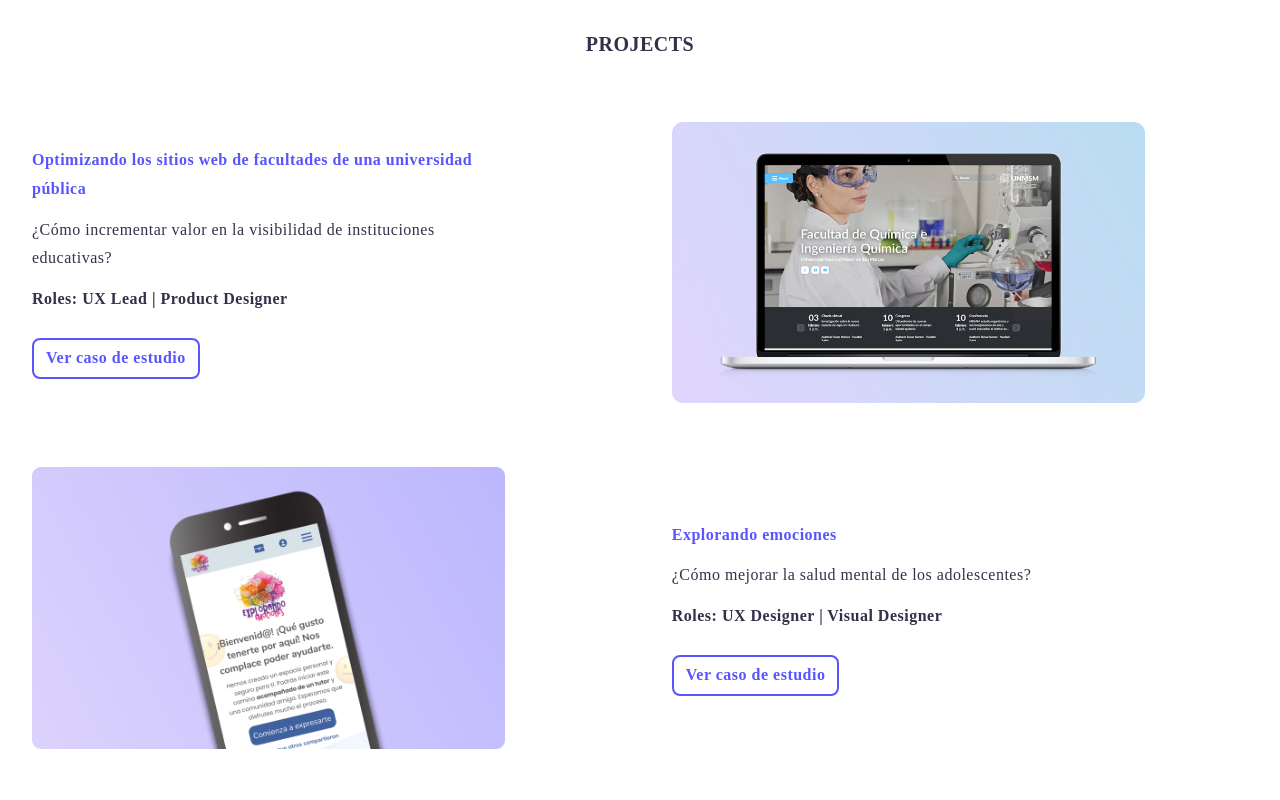
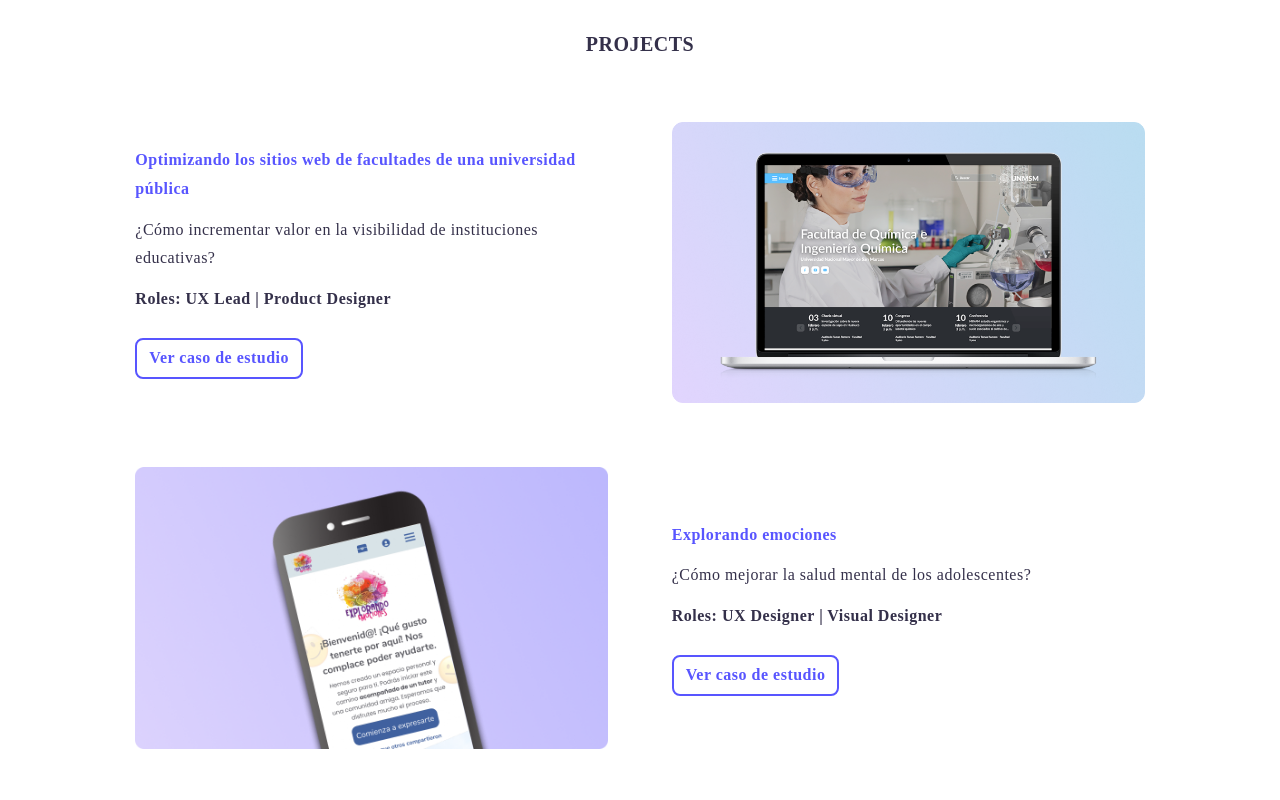
Before and after one commit to luiscavibot/liliana-palomino, a Next.js app: page / in a window 1280 px wide. Shown: the part 240-1040 px from the top of the page. Built offline with nearby package versions, Linux system fonts and the light colour scheme.

Commit message:
corrección

```diff
--- a/components/ProjectCard.tsx
+++ b/components/ProjectCard.tsx
@@ -23,7 +23,7 @@ const ProjectCard: FC<Props> = ({
 	if (layout === 0) {
 		return (
 			<>
-				<div className="col-span-10 md:col-span-5 col-start-2 mt-16 flex w-full md:w-[96%] flex-col items-start justify-center">
+				<div className="col-span-10 md:col-span-5 md:col-start-2 col-start-2 mt-16 flex w-full md:w-[96%] flex-col items-start justify-center">
 					<h1 className="font-bold text-morado">{title}</h1>
 					<p className=" font-light mt-3">{subtitle}</p>
 					<p className="font-bold mt-3 mb-6">{roles}</p>
@@ -37,7 +37,7 @@ const ProjectCard: FC<Props> = ({
 	} else {
 		return (
 			<>
-				<div className="col-span-10 md:col-span-5 col-start-2 mt-16 w-full md:w-[96%] hidden md:block">
+				<div className="col-span-10 md:col-start-2 md:col-span-5 col-start-2 mt-16 w-full md:w-[96%] hidden md:block">
 					<Image src={src} quality={100} className="w-full" />
 				</div>
 				<div className="col-span-10 md:col-span-5 col-start-2 md:col-start-7 mt-16 flex flex-col w-full md:w-[96%] items-start justify-center justify-self-end">
```
